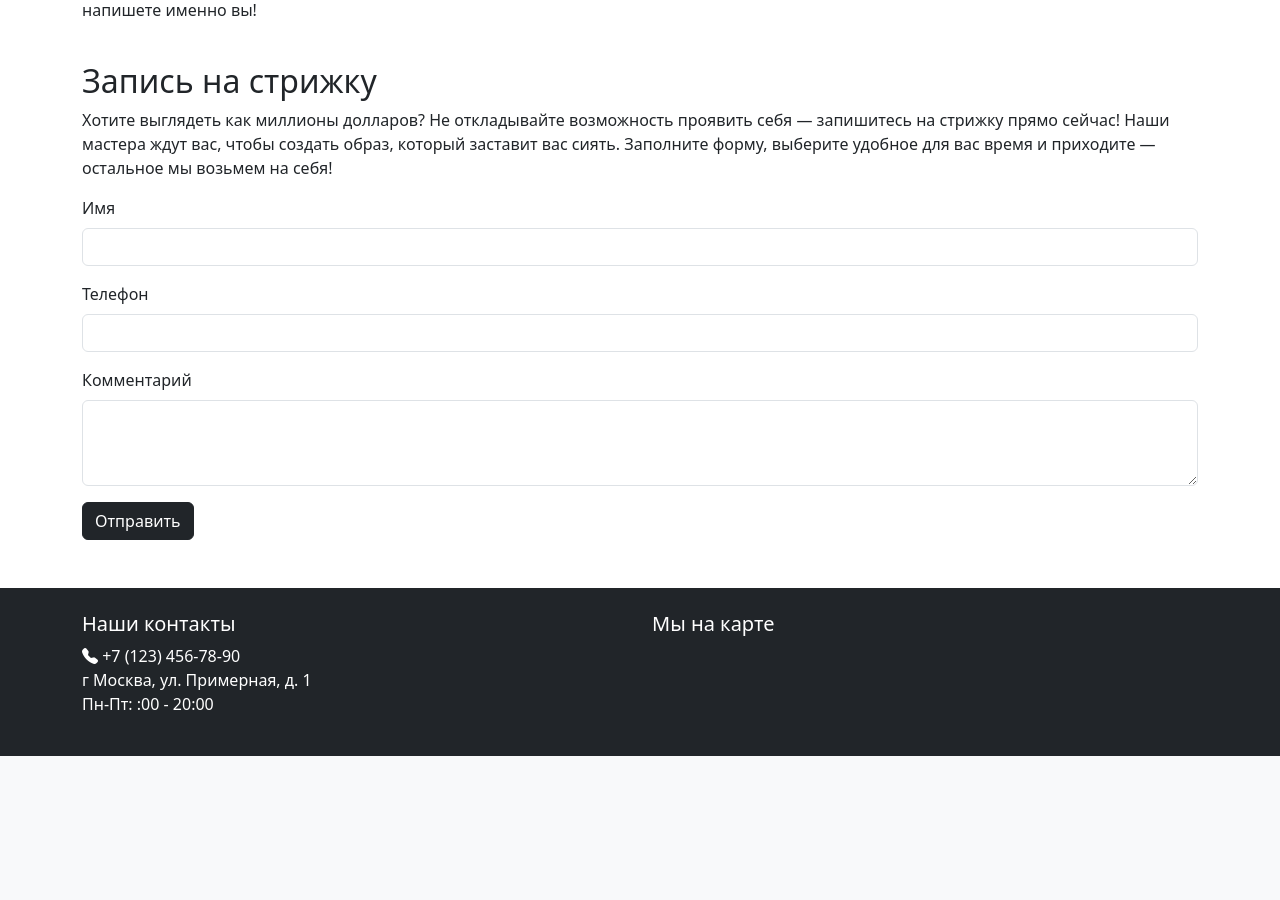
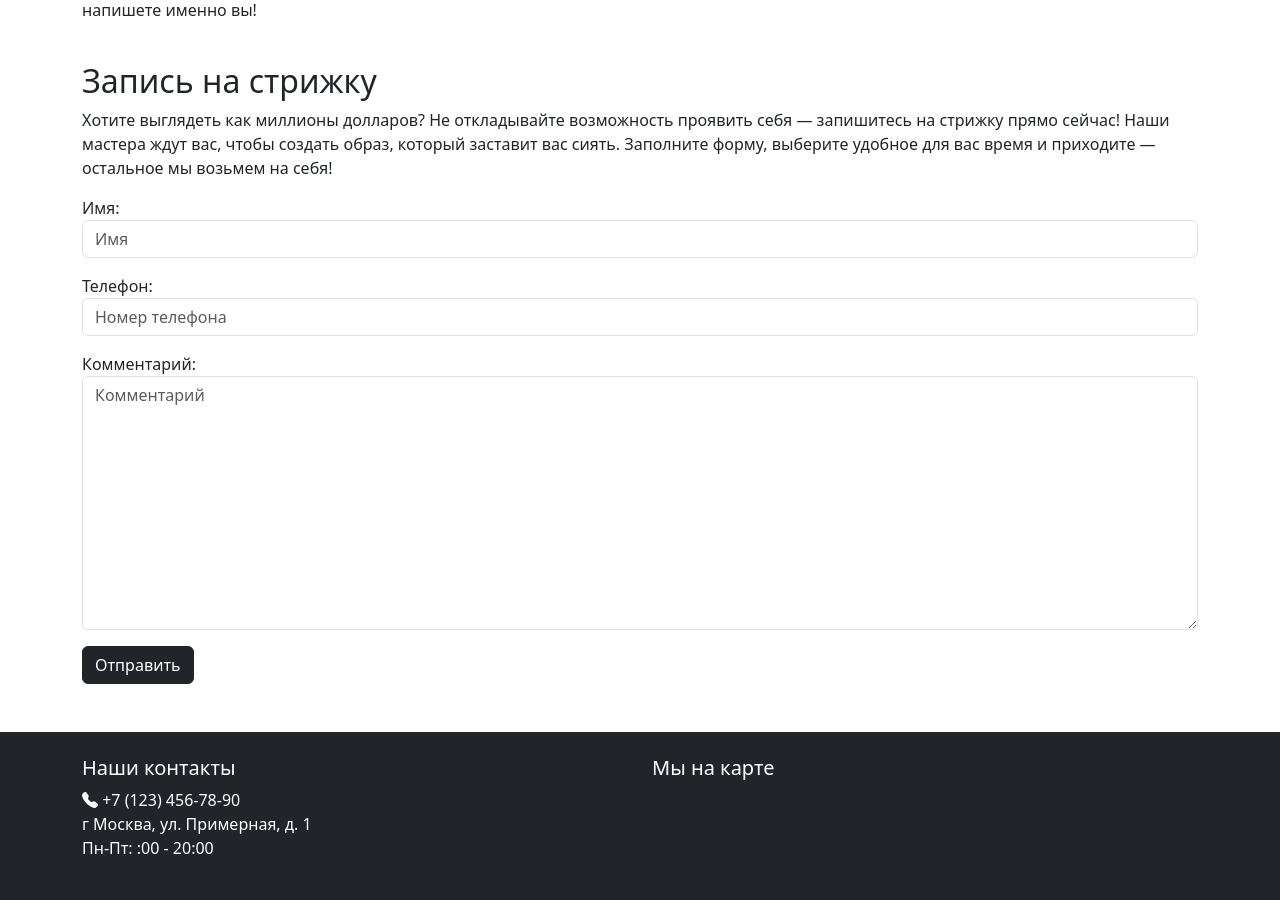
Before and after one commit to VladimirMonin/django_consult_315, a Django app: page / in a window 1280 px wide. Shown: the part 772-1672 px from the top of the page. Before the commit the page ends 1528 px from the top, so only its background shows below. Run offline with Django 5.2, Linux system fonts and the light colour scheme.

Commit message:
lesson_63: переход на форму не связанную с моделью

```diff
--- a/core/forms.py
+++ b/core/forms.py
@@ -1 +1,18 @@
 from django import forms
+
+
+class VisitForm(forms.Form):
+    # Классы form-control, placeholder
+    name = forms.CharField(label='Имя', max_length=100, widget=forms.TextInput(attrs={'placeholder': 'Имя', 'class': 'form-control'}))
+    phone = forms.CharField(label='Телефон', max_length=20, widget=forms.TextInput(attrs={'type': 'tel', 'placeholder': 'Номер телефона', 'class': 'form-control'}))
+    comment = forms.CharField(label='Комментарий', required=False, widget=forms.Textarea(attrs={'placeholder': 'Комментарий', 'class': 'form-control'}))
+
+    # Валидация данных данных происходит через расширение\переопределене методов
+    # clean_<field_name> например, проверим что каждый элемент имени является строкой
+    def clean_name(self):
+        name = self.cleaned_data["name"]
+
+        if not isinstance(name, str):
+            # Поднимаем исключение, которое попадет в контекст шаблона
+            raise forms.ValidationError("Имя должно быть строкой")
+        return name
--- a/core/templates/main.html
+++ b/core/templates/main.html
@@ -78,25 +78,7 @@
       </p>
       <form action="" method="post">
         {% csrf_token %}
-        {% comment %} Если error_message - даем сообщение {% endcomment %}
-       {% if error_message %}
-       <div class="alert alert-danger" role="alert">
-        {{ error_message }}
-        </div>
-        {% endif %}
-        <div class="mb-3">
-          <label for="name" class="form-label">Имя</label>
-          <input type="text" class="form-control" id="name" name="name" required>
-        </div>
-        <div class="mb-3">
-          <label for="phone" class="form-label">Телефон</label>
-          <input type="text" class="form-control" id="phone" name="phone" required>
-        </div>
-        <div class="mb-3">
-          <label for="comment" class="form-label">Комментарий</label>
-          <textarea class="form-control" id="comment" name="comment" rows="3"></textarea>
-        </div>
-
+        <div class="mb-3">{{ form.as_p }}</div>
         <button type="submit" class="btn btn-dark">Отправить</button>
       </form>
     </section>
--- a/core/views.py
+++ b/core/views.py
@@ -1,40 +1,34 @@
 from django.shortcuts import render, redirect
 from .models import Visit
 from .validators import super_validator
+from .forms import VisitForm
 
 
 def main(request):
     if request.method == 'POST':
-        # Получаем данные из формы
-        name = request.POST.get('name')
-        phone = request.POST.get('phone')
-        comment = request.POST.get('comment', '')
+        # Создаем экземпляр формы
+        form = VisitForm(request.POST)
 
-        # Валидация данных
-        if super_validator(name) and super_validator(phone):
-            # Данные валидны, продолжаем обработку
-
-
+        # Проверяем, что форма валидна
+        if form.is_valid():
             # Создаем новую запись посещения в базе данных
-            Visit.objects.create(
-                name=name,
-                phone=phone,
-                comment=comment,
-
+            visit = Visit(
+                # cleaned_data - словарь с очищенными данными из формы, после валидации
+                name=form.cleaned_data["name"],
+                phone=form.cleaned_data["phone"],
+                comment=form.cleaned_data["comment"],
             )
-
+            visit.save()
             # Перенаправляем на страницу благодарности после успешного создания записи
             return redirect('thanks')
 
         else:
-            # Данные не валидны, выводим сообщение об ошибке
-            error_message = "Пожалуйста, заполните все поля корректно."
-            # Возвращаем ошибку в шаблон (на уровне шаблона нужна првоерка if)
-            return render(request, "main.html", {"error_message": error_message})
+            # Если форма не валидна, передаем ее в контекст шаблона
+            return render(request, "main.html", {"form": form})
 
-
-    # Обработка GET-запроса или других типов запросов
-    return render(request, 'main.html')
+    else:
+        # Обработка GET-запроса или других типов запросов
+        return render(request, "main.html", {"form": VisitForm()})
 
 
 def thanks(request):
```
